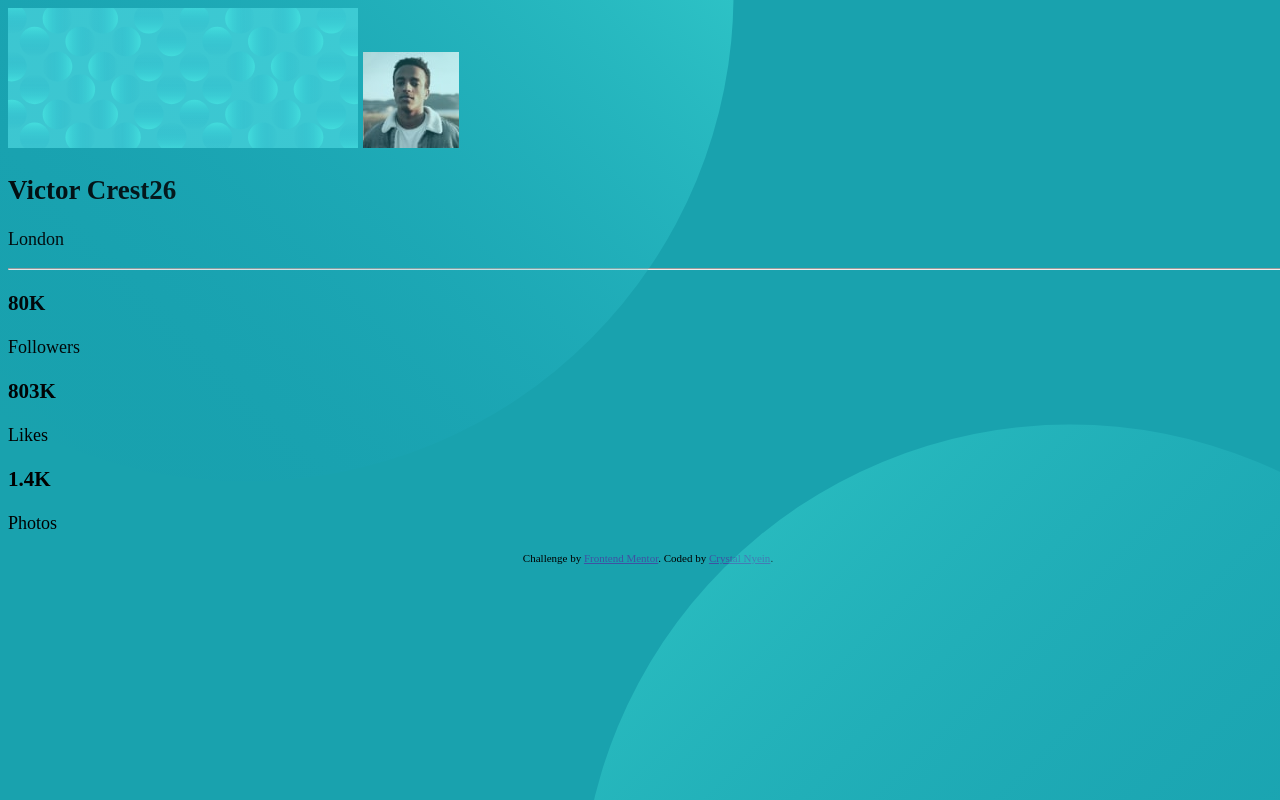
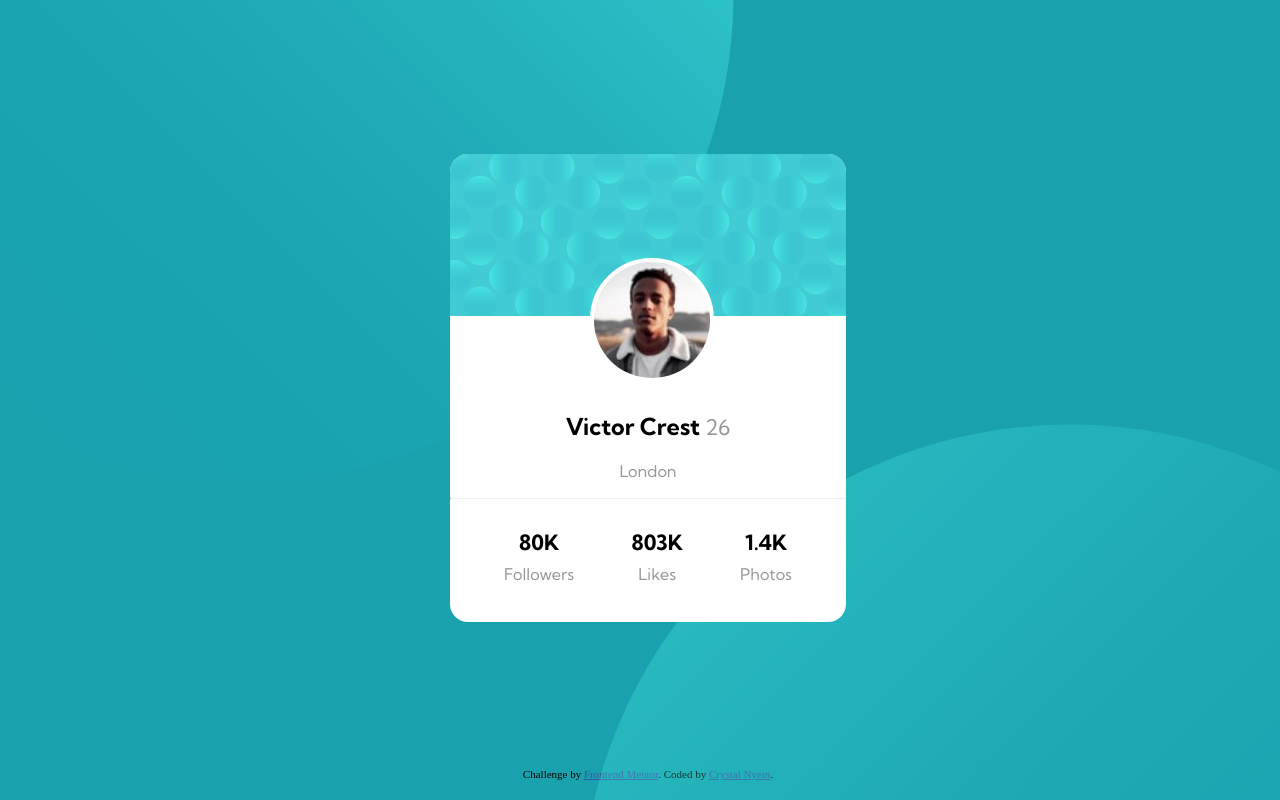
Before and after one commit to CrystalNyein/frontend-mentor-profile-card-component, a plain HTML site: page index.html in a window 1280 px wide. Shown: the top 800 px of the page. Drawn offline with Linux system fonts and the light colour scheme.

Commit message:
styles changed accordingly

```diff
--- a/index.html
+++ b/index.html
@@ -38,9 +38,13 @@
     />
     <div class="container">
       <div class="card">
-        <img src="./images/bg-pattern-card.svg" alt="pattern" />
-        <img src="./images/image-victor.jpg" alt="victor" />
-        <h2>Victor Crest<span>26</span></h2>
+        <img
+          src="./images/bg-pattern-card.svg"
+          id="card-pattern"
+          alt="pattern"
+        />
+        <img src="./images/image-victor.jpg" id="card-profile" alt="victor" />
+        <h2>Victor Crest <span>26</span></h2>
         <p>London</p>
         <hr />
         <div class="status-container">
--- a/style.css
+++ b/style.css
@@ -24,3 +24,65 @@ body {
   bottom: -33rem;
   right: -15rem;
 }
+.container {
+  height: 95vh;
+  display: flex;
+  justify-content: center;
+  align-items: center;
+}
+.card {
+  z-index: 1;
+  width: 22rem;
+  min-height: 26rem;
+  max-width: 95vw;
+  margin: 0 auto;
+  background-color: white;
+  border-radius: 1rem;
+  position: relative;
+  text-align: center;
+  font-family: var(--kumbh-sans);
+}
+#card-pattern {
+  width: 100%;
+  height: 9rem;
+  border-radius: 1rem 1rem 0 0;
+  margin-bottom: 4rem;
+}
+#card-profile {
+  width: 6.4rem;
+  height: 6.4rem;
+  border: 0.25rem solid white;
+  position: absolute;
+  top: 5.8rem;
+  left: 7.8rem;
+  border-radius: 50%;
+  background-color: white;
+}
+.card h2 {
+  font-weight: 700;
+  font-size: 1.3rem;
+}
+.card h2 span {
+  font-size: 1.2rem;
+  font-weight: 400;
+  color: var(--dark-gray);
+}
+.card p {
+  font-size: 0.9rem;
+  color: var(--dark-gray);
+}
+.card hr {
+  border-top: 1px solid #fefefe;
+}
+.status-container {
+  margin: 0 3rem;
+  display: flex;
+  flex-direction: row;
+  justify-content: space-between;
+}
+.status-container h3 {
+  margin-bottom: 0;
+}
+.status-container p {
+  margin-top: 0.5rem;
+}
```
